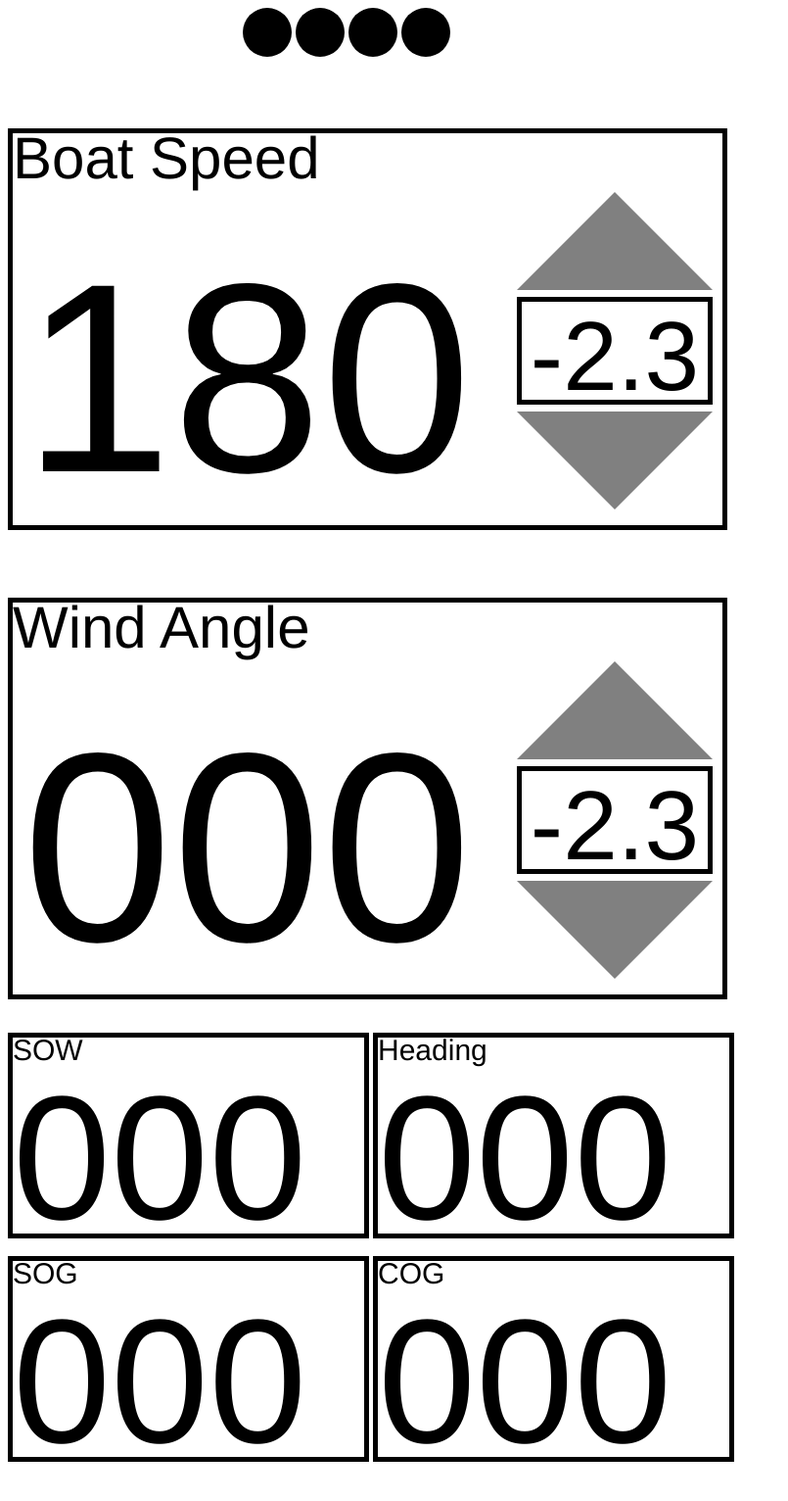
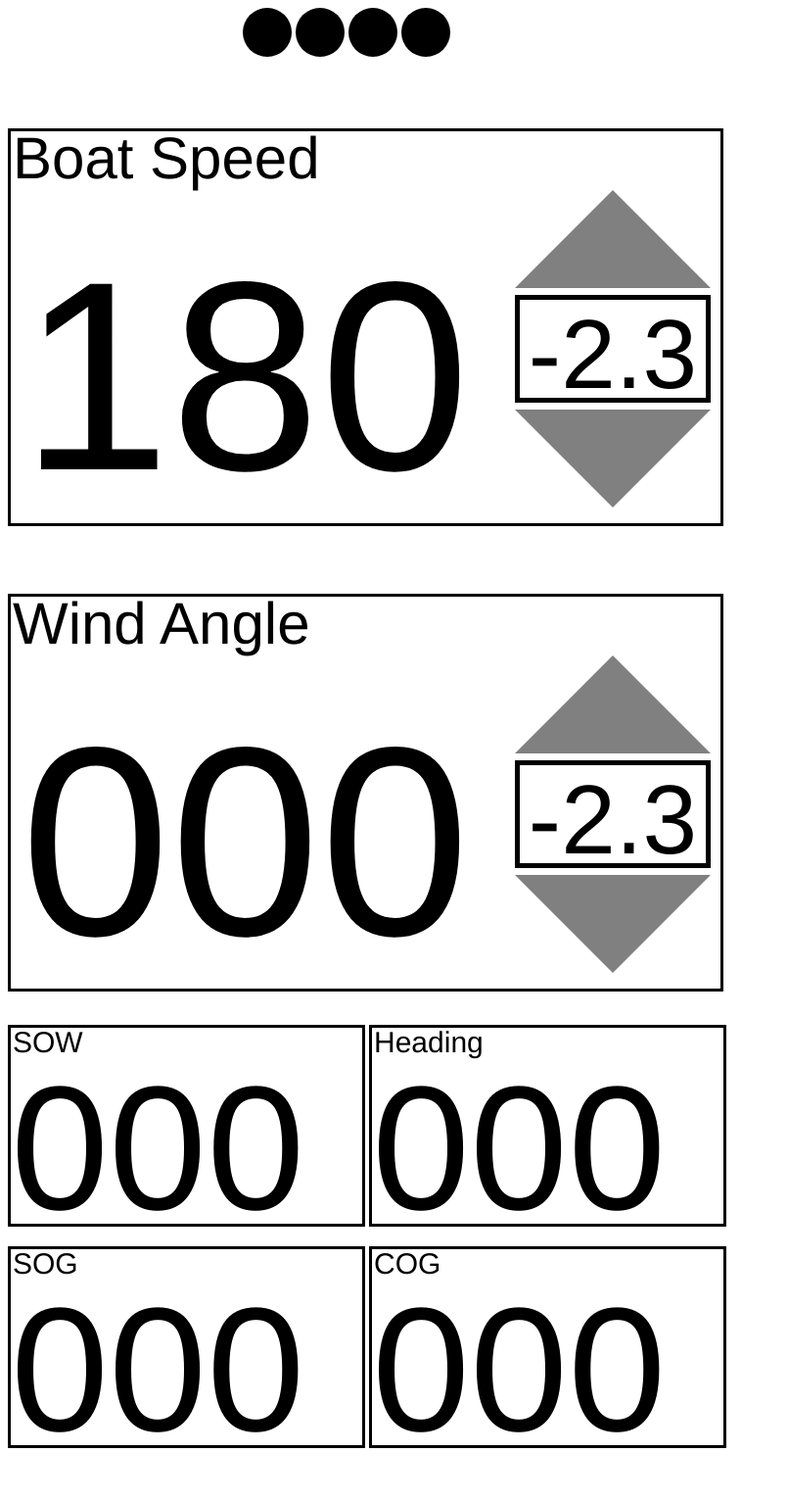
Before and after one commit to piezoplaty/dwwinst, a Django app: page /basic_inst/ in a window 1280 px wide. Shown: the whole page at 98% size, without its empty margins (0-805 px from the left). After the commit the page ends 1478 px from the top, so only its background shows below. Run offline with Django 3.2, Linux system fonts and the light colour scheme; data that the repository does not hold is empty.

Commit message:
Change size of instrument border

```diff
--- a/basic_inst/templates/basic_inst/index.html
+++ b/basic_inst/templates/basic_inst/index.html
@@ -4,7 +4,7 @@
             .inst-readout-half-width {
                 color: black;
                 font-family: "Helvetica";
-                border-width: 5px;
+                border-width: 3px;
                 border-style: solid;
                 font-size: 180px;
                 width: 359px;
@@ -14,7 +14,7 @@
             }
             .inst-readout-full-width {
                 color: black;
-                border-width: 5px;
+                border-width: 3px;
                 border-style: solid;
                 width: 725px;
                 height: 400px;
```
